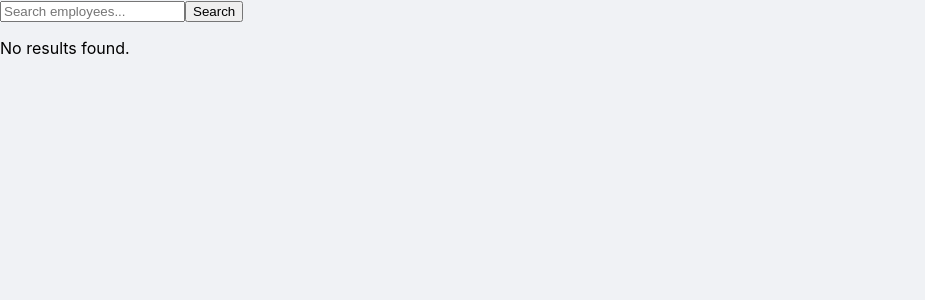
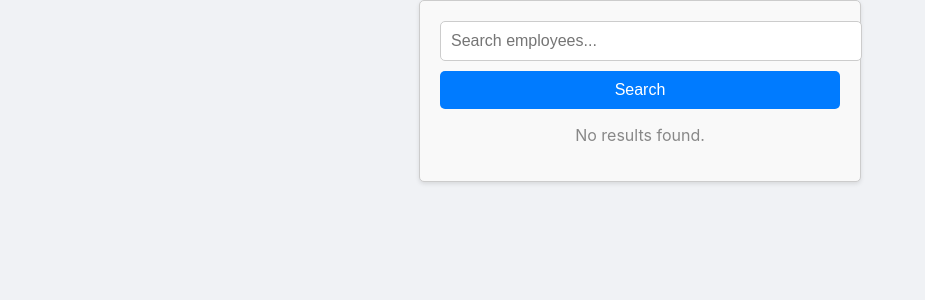
Before and after one commit to MarwanYoussef22/Enterprise_FakeBook, a React (Create React App) app in the folder enterprise-fakebook-client/: page /search in a window 1280 px wide. Shown: the top 300 px of the page, without its empty margins (0-925 px from the left). Built offline with nearby package versions, Linux system fonts and the light colour scheme.

Commit message:
add EmployeeSearch css and prediction model

```diff
--- /dev/null
+++ b/enterprise-fakebook-client/src/EmployeeSearch.css
@@ -0,0 +1,67 @@
+/* Style the container */
+.employee-search-container {
+    max-width: 400px;
+    margin: 0 auto;
+    padding: 20px;
+    border: 1px solid #ccc;
+    border-radius: 5px;
+    background-color: #f9f9f9;
+    box-shadow: 0 2px 4px rgba(0, 0, 0, 0.1);
+  }
+
+  /* Style the search input and button */
+  .employee-search-input {
+    width: 100%;
+    padding: 10px;
+    margin-bottom: 10px;
+    border: 1px solid #ccc;
+    border-radius: 5px;
+    font-size: 16px;
+  }
+
+  .employee-search-button {
+    width: 100%;
+    padding: 10px;
+    border: none;
+    border-radius: 5px;
+    background-color: #007bff;
+    color: #fff;
+    font-size: 16px;
+    cursor: pointer;
+  }
+
+  .employee-search-button:disabled {
+    background-color: #ccc;
+    cursor: not-allowed;
+  }
+
+  /* Style the loading message */
+  .loading-message {
+    text-align: center;
+    font-size: 16px;
+    margin-top: 10px;
+  }
+
+  /* Style the search results */
+  .search-results {
+    list-style: none;
+    padding: 0;
+  }
+
+  /* Style individual search result items */
+  .search-result-item {
+    border: 1px solid #ddd;
+    border-radius: 5px;
+    margin-top: 10px;
+    padding: 10px;
+    background-color: #fff;
+    box-shadow: 0 2px 4px rgba(0, 0, 0, 0.1);
+  }
+
+  /* Style the "No results found" message */
+  .no-results-message {
+    font-size: 16px;
+    text-align: center;
+    margin-top: 10px;
+    color: #888;
+  }
--- a/enterprise-fakebook-client/src/EmployeeSearch.js
+++ b/enterprise-fakebook-client/src/EmployeeSearch.js
@@ -1,5 +1,6 @@
 import React, { useState } from 'react';
 import Employee from './Employee';
+import './EmployeeSearch.css';
 
 function EmployeeSearch(props) {
   const { onSelectEmployee } = props;
@@ -23,20 +24,27 @@ function EmployeeSearch(props) {
   };
 
   return (
-    <div>
+    <div className= "employee-search-container">
       <input
+        className="employee-search-input"
         type="text"
         placeholder="Search employees..."
         value={searchQuery}
         onChange={(e) => setSearchQuery(e.target.value)}
       />
-      <button onClick={handleSearch} disabled={loading}>
+      <button
+        className="employee-search-button"
+        onClick={handleSearch}
+        disabled={loading}
+      >
         Search
       </button>
 
-      {loading && <p>Loading...</p>}
+      {loading && <p className="loading-message">Loading...</p>}
 
+      <ul className="search-results">
       {searchResults.length ? searchResults.map(employee => (
+        <li key={employee.id} className="search-result-item">
         <Employee
           key={employee.id}
           onEmployeeClick={onSelectEmployee}
@@ -47,9 +55,11 @@ function EmployeeSearch(props) {
           location={employee.work_location}
           photoUrl={employee.photo_url}
         />
+        </li>
       )) : null}
+      </ul>
 
-      {searchResults.length === 0 && !loading && <p>No results found.</p>}
+      {searchResults.length === 0 && !loading && <p className="no-results-message">No results found.</p>}
     </div>
   );
 }
```
Also changed, not shown: 1 other file (tests, documents, lock files or other folders).
